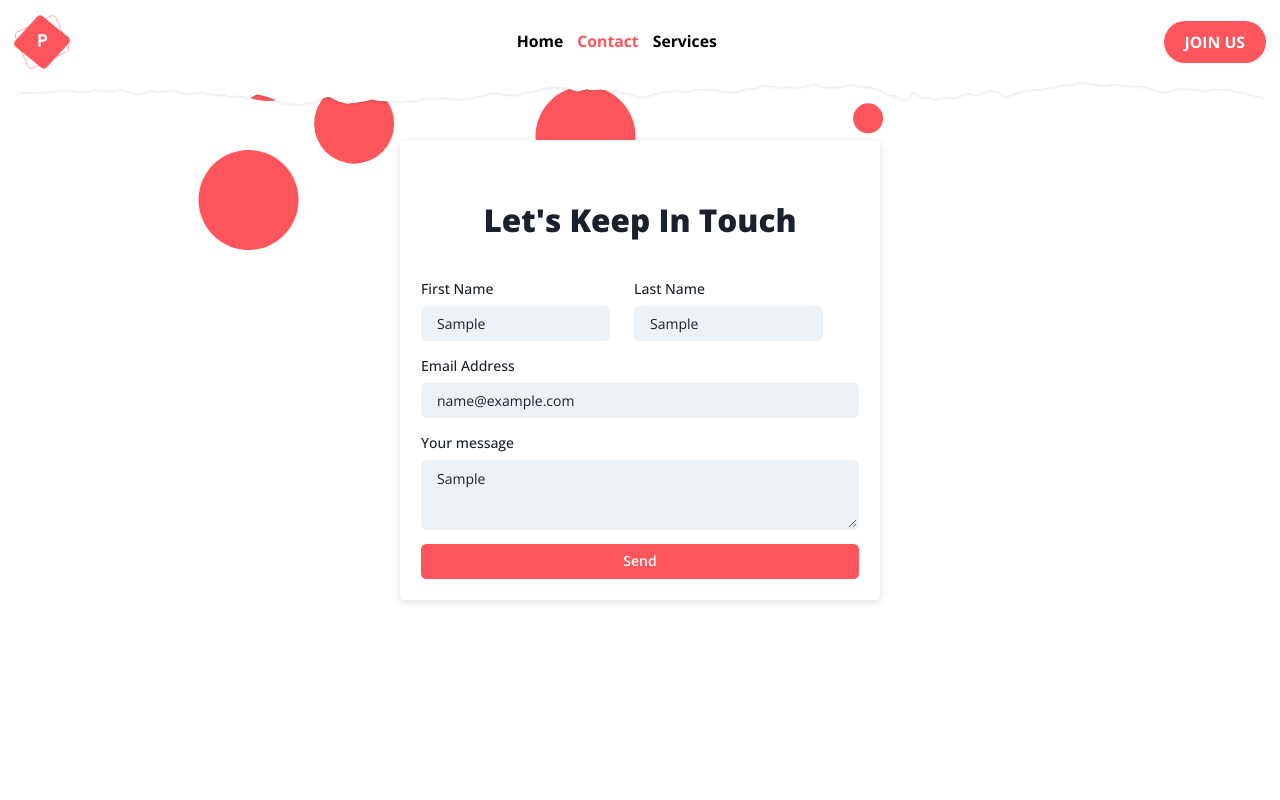
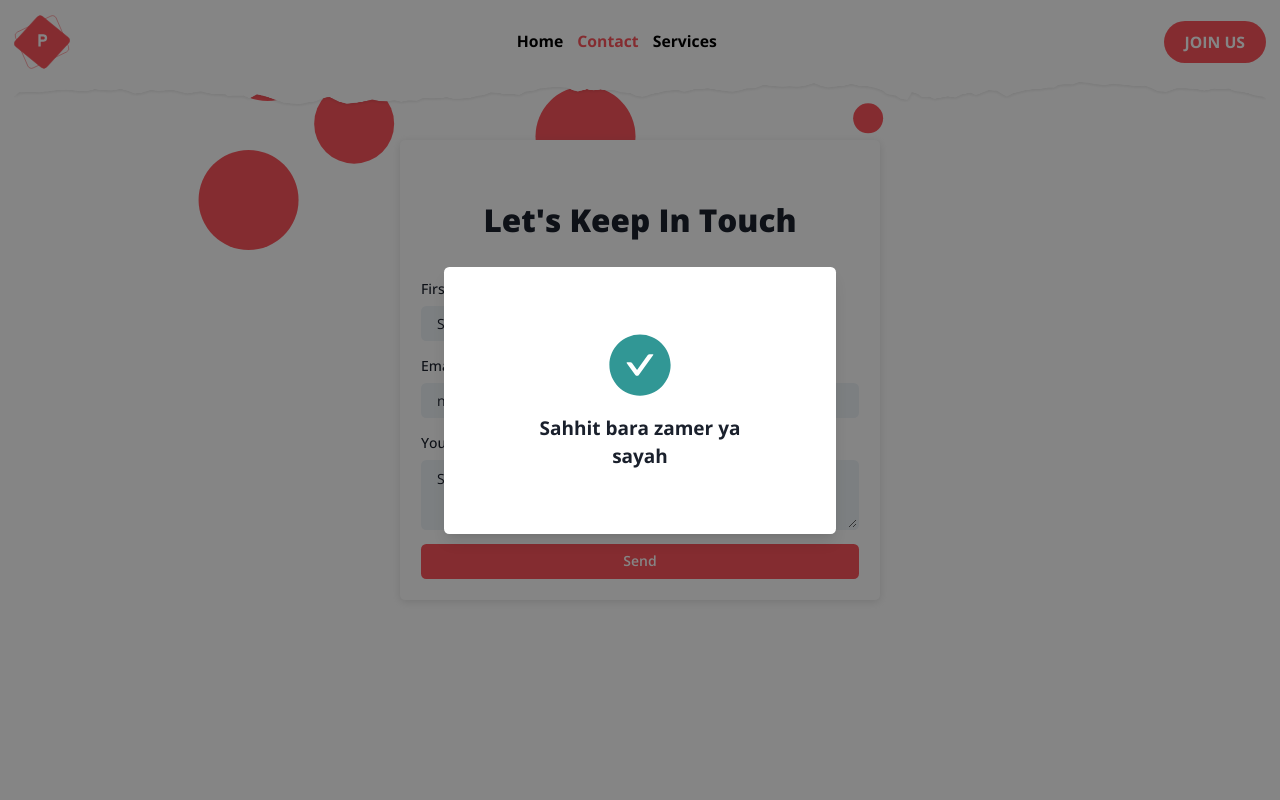
Before and after one commit to AyoubSayah/NuitD-info, a React (Vite) app: page /contactus in a window 1280 px wide. Both pictures are taken after typing "Sample", "Sample", "name@example.com", "Sample" into the empty fields and a click on the button "Send". Shown: the top 800 px of the page. Built offline with nearby package versions, Linux system fonts and the light colour scheme.

Commit message:
fix khedmet ayoub

```diff
--- a/src/components/modals/ModalSucces.tsx
+++ b/src/components/modals/ModalSucces.tsx
@@ -23,13 +23,13 @@ const SuccessModal: FunctionComponent = () => {
   return (
     <Modal
       isOpen={isModalShow}
-      onClose={() => dispatch(closeModalSuccess)}
+      onClose={() => dispatch(closeModalSuccess())}
       isCentered
     >
       <ModalOverlay />
       <ModalContent>
         <ModalBody maxW={'400px'}>
-          <Flex flexDir="column" justifyContent="center" p="4rem" gap="1rem">
+          <Flex flexDir="column" justifyContent="center" p="4rem" gap="1rem" alignItems="center">
             <Icon
               as={AiFillCheckCircle}
               color="teal.500"
--- a/src/modules/contactus/ContactUs.tsx
+++ b/src/modules/contactus/ContactUs.tsx
@@ -13,7 +13,12 @@ import {
   HStack,
   Text
 } from "@chakra-ui/react";
+import { useDispatch } from 'react-redux';
+import { openModalSuccess } from '../../layout/sharedSlice/sharedSlice';
 const ContactUs = () => {
+
+  const dispatch = useDispatch()
+
   return (
     <Flex align="center" justify="center">
       <Box my="4rem" boxShadow="rgba(99, 99, 99, 0.2) 0px 2px 8px 0px;" bg="white" p={6} rounded="md" w={480} zIndex={15} position="relative">
@@ -27,10 +32,11 @@ const ContactUs = () => {
           }}
           onSubmit={(values) => {
             alert(JSON.stringify(values, null, 2))
+            dispatch(openModalSuccess({ message: 'Sahhit bara zamer ya sayah' }))
           }}
         >
           {({ handleSubmit, errors, touched }) => (
-            <form onSubmit={handleSubmit}>
+            <form onSubmit={handleSubmit} >
               <VStack spacing={4} align="flex-start">
                 <HStack spacing="24px">
                   <FormControl
```
